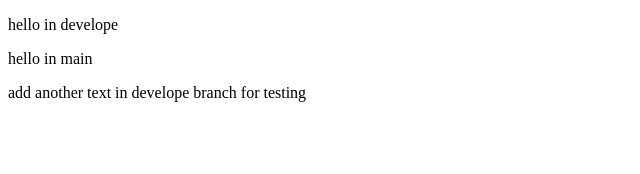
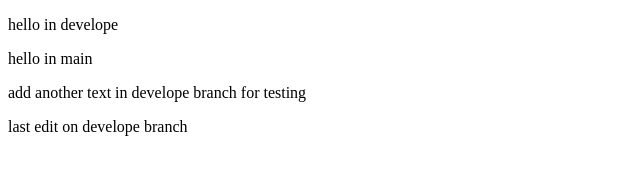
Before and after one commit to nimagolkhanbanj/learning-test, a plain HTML site: page index.html in a window 1280 px wide. Shown: the whole page, without its empty margins (0-640 px from the left). Drawn offline with Linux system fonts and the light colour scheme.

Commit message:
last edit in develope branch
description

```diff
--- a/index.html
+++ b/index.html
@@ -14,5 +14,8 @@
 
 
     <p>add another text in develope branch for testing </p>
+
+
+    <p>last edit on develope branch</p>
 </body>
 </html>
```
